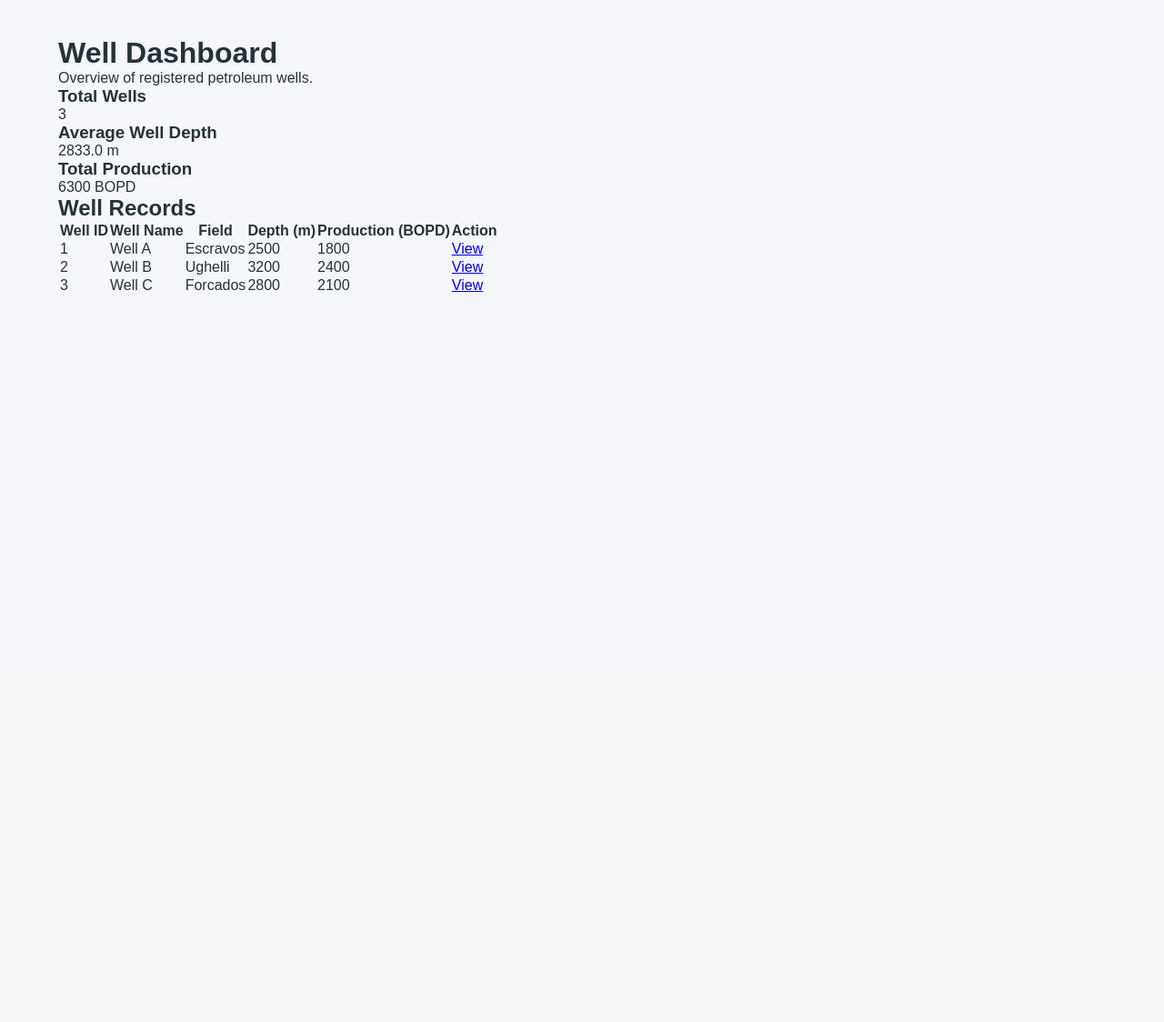
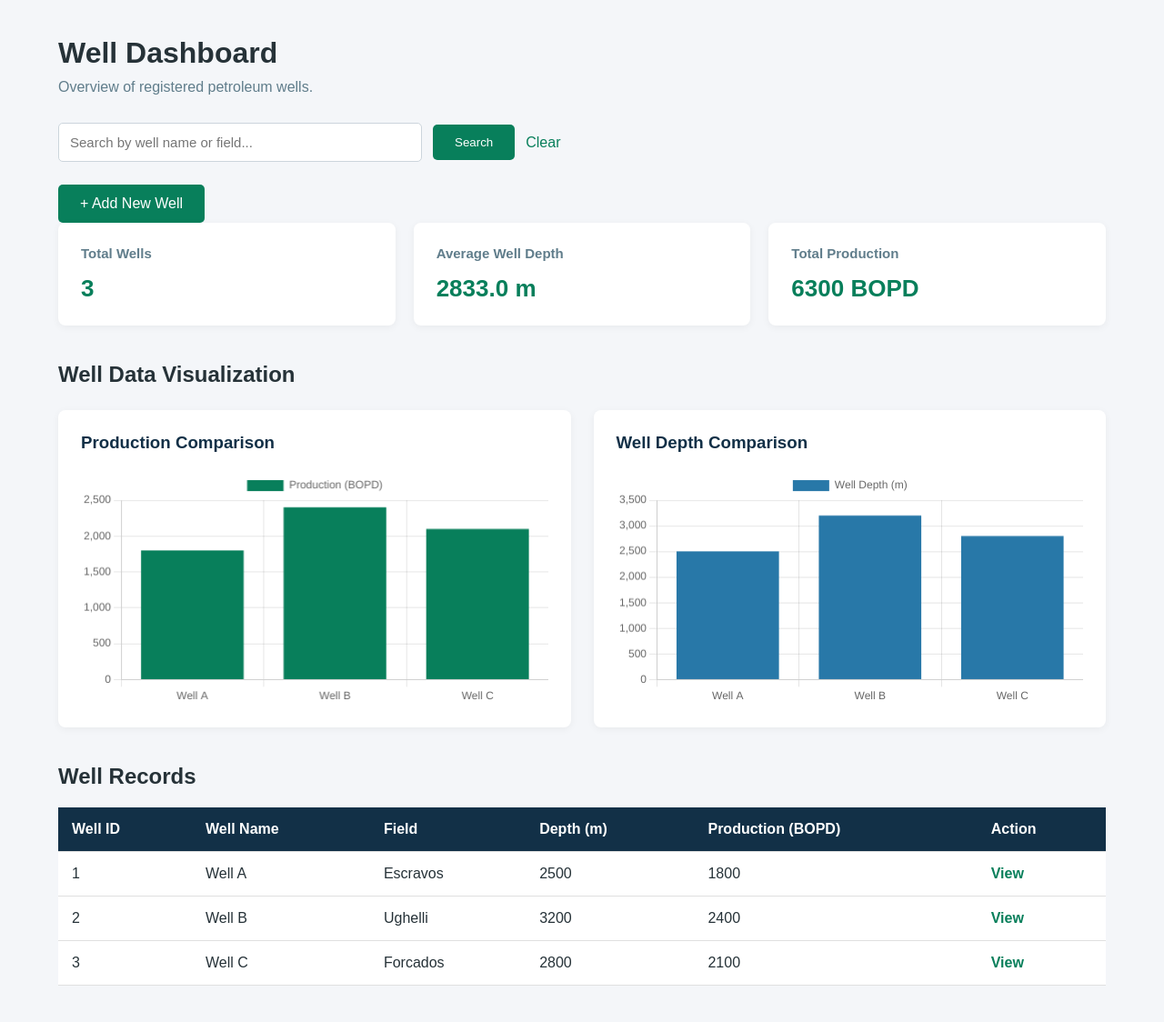
Before and after one commit to Tam-Davies/flask-ai-application-development, a Flask app: page /dashboard in a window 1280 px wide. Shown: the part 68-1192 px from the top of the page at 91% size. Before the commit the page ends 389 px from the top, so only its background shows below. Run offline with Flask 3, Linux system fonts and the light colour scheme.

Commit message:
Completed project two

```diff
--- a/flask-ai-application-development/02-flask-web-app/app.py
+++ b/flask-ai-application-development/02-flask-web-app/app.py
@@ -1,7 +1,17 @@
 
-from flask import Flask, render_template
+import os
+from dotenv import load_dotenv
+from flask import Flask, render_template, request, redirect, url_for, flash
+
+load_dotenv()
 
 app = Flask(__name__)
+app.secret_key = os.getenv("SECRET_KEY")
+
+if not app.secret_key:
+    raise RuntimeError("SECRET_KEY environment variable is not configured")
+
+
 
 wells = [
     {
@@ -35,7 +45,21 @@ def home():
 
 @app.route("/dashboard")
 def dashboard():
-    return render_template("dashboard.html", wells=wells)
+    search = request.args.get("search", "").strip().lower()
+
+    filtered_wells = [
+        well for well in wells
+        if search in well["name"].lower()
+        or search in well["field"].lower()
+    ]
+
+    return render_template(
+        "dashboard.html",
+        wells=filtered_wells,
+        all_wells=wells,
+        search=search
+    )
+
 
 
 @app.route("/well/<int:well_id>")
@@ -51,5 +75,46 @@ def well_details(well_id):
     return render_template("well_details.html", well=well)
 
 
+
+@app.route("/add-well", methods=["GET", "POST"])
+def add_well():
+
+    if request.method == "POST":
+
+        name = request.form.get("name", "").strip()
+        field = request.form.get("field", "").strip()
+        depth = request.form.get("depth_m", "").strip()
+        production = request.form.get("production_bopd", "").strip()
+
+        if not name or not field or not depth or not production:
+            flash("All fields are required.", "error")
+            return redirect(url_for("add_well"))
+
+        try:
+            depth = float(depth)
+            production = float(production)
+
+            if depth <= 0 or production < 0:
+                raise ValueError
+
+        except ValueError:
+            flash("Enter valid positive depth and non-negative production values.", "error")
+            return redirect(url_for("add_well"))
+
+        new_well = {
+            "id": max(w["id"] for w in wells) + 1,
+            "name": name,
+            "field": field,
+            "depth_m": depth,
+            "production_bopd": production
+        }
+
+        wells.append(new_well)
+
+        return redirect(url_for("dashboard"))
+
+    return render_template("add_well.html")
+
+
 if __name__ == "__main__":
     app.run(debug=True)
--- a/flask-ai-application-development/02-flask-web-app/static/css/style.css
+++ b/flask-ai-application-development/02-flask-web-app/static/css/style.css
@@ -57,3 +57,174 @@ main {
     border-radius: 5px;
     text-decoration: none;
 }
+
+
+
+.subtitle {
+    color: #607d8b;
+    margin: 10px 0 30px;
+}
+
+.stats {
+    display: grid;
+    grid-template-columns: repeat(3, 1fr);
+    gap: 20px;
+    margin-bottom: 40px;
+}
+
+.stat-card {
+    background: white;
+    padding: 25px;
+    border-radius: 8px;
+    box-shadow: 0 2px 8px rgba(0, 0, 0, 0.05);
+}
+
+.stat-card h3 {
+    color: #607d8b;
+    font-size: 15px;
+    margin-bottom: 15px;
+}
+
+.stat-card p {
+    font-size: 26px;
+    font-weight: bold;
+    color: #087f5b;
+}
+
+table {
+    width: 100%;
+    border-collapse: collapse;
+    background: white;
+    margin-top: 20px;
+}
+
+th, td {
+    padding: 15px;
+    text-align: left;
+    border-bottom: 1px solid #e0e0e0;
+}
+
+th {
+    background: #123047;
+    color: white;
+}
+
+tr:hover {
+    background: #f1f5f7;
+}
+
+td a {
+    color: #087f5b;
+    text-decoration: none;
+    font-weight: bold;
+}
+
+
+.details-card {
+    background: white;
+    padding: 30px;
+    border-radius: 10px;
+    margin: 25px 0;
+    max-width: 650px;
+    box-shadow: 0 2px 8px rgba(0, 0, 0, 0.05);
+}
+
+.detail-item {
+    display: flex;
+    justify-content: space-between;
+    padding: 18px 0;
+    border-bottom: 1px solid #e0e0e0;
+}
+
+.detail-item:last-child {
+    border-bottom: none;
+}
+
+.detail-item span {
+    color: #607d8b;
+}
+
+.detail-item strong {
+    color: #123047;
+}
+
+
+form label {
+    display: block;
+    margin: 18px 0 8px;
+    font-weight: bold;
+}
+
+form input {
+    width: 100%;
+    padding: 12px;
+    border: 1px solid #ccd5dc;
+    border-radius: 5px;
+    font-size: 15px;
+}
+
+form button {
+    border: none;
+    cursor: pointer;
+    margin-top: 25px;
+}
+
+.message {
+    padding: 12px;
+    border-radius: 5px;
+    margin-bottom: 15px;
+}
+
+.message.error {
+    background: #ffe3e3;
+    color: #c92a2a;
+}
+
+
+.search-form {
+    display: flex;
+    gap: 12px;
+    align-items: center;
+    margin: 25px 0;
+}
+
+.search-form input {
+    max-width: 400px;
+}
+
+.search-form button {
+    margin-top: 0;
+}
+
+.search-form a {
+    color: #087f5b;
+    text-decoration: none;
+}
+
+
+
+.charts-container {
+    display: grid;
+    grid-template-columns: repeat(2, minmax(0, 1fr));
+    gap: 25px;
+    margin: 25px 0 40px;
+}
+
+.chart-card {
+    background: white;
+    padding: 25px;
+    border-radius: 8px;
+    box-shadow: 0 2px 8px rgba(0, 0, 0, 0.05);
+    min-width: 0;
+}
+
+.chart-card h3 {
+    margin-bottom: 20px;
+    color: #123047;
+}
+
+@media (max-width: 768px) {
+    .charts-container {
+        grid-template-columns: 1fr;
+    }
+}
--- a/flask-ai-application-development/02-flask-web-app/templates/dashboard.html
+++ b/flask-ai-application-development/02-flask-web-app/templates/dashboard.html
@@ -8,26 +8,71 @@
 <h1>Well Dashboard</h1>
 <p class="subtitle">Overview of registered petroleum wells.</p>
 
+<!-- Search Form -->
+<form method="GET" action="{{ url_for('dashboard') }}" class="search-form">
+
+    <input
+        type="text"
+        name="search"
+        placeholder="Search by well name or field..."
+        value="{{ search }}"
+    >
+
+    <button type="submit" class="btn">Search</button>
+
+    <a href="{{ url_for('dashboard') }}">Clear</a>
+
+</form>
+
+<!-- Add New Well -->
+<a href="{{ url_for('add_well') }}" class="btn">
+    + Add New Well
+</a>
+
+<!-- Dashboard Statistics -->
 <div class="stats">
+
     <div class="stat-card">
         <h3>Total Wells</h3>
-        <p>{{ wells|length }}</p>
+        <p>{{ all_wells|length }}</p>
     </div>
 
     <div class="stat-card">
         <h3>Average Well Depth</h3>
-        <p>{{ (wells|sum(attribute='depth_m') / wells|length)|round(0) }} m</p>
+        <p>
+            {{ (all_wells|sum(attribute='depth_m') / all_wells|length)|round(0) }} m
+        </p>
     </div>
 
     <div class="stat-card">
         <h3>Total Production</h3>
-        <p>{{ wells|sum(attribute='production_bopd') }} BOPD</p>
+        <p>{{ all_wells|sum(attribute='production_bopd') }} BOPD</p>
     </div>
+
 </div>
 
+<!-- Well Production and Depth Charts -->
+<h2>Well Data Visualization</h2>
+
+<div class="charts-container">
+
+    <div class="chart-card">
+        <h3>Production Comparison</h3>
+        <canvas id="productionChart"></canvas>
+    </div>
+
+    <div class="chart-card">
+        <h3>Well Depth Comparison</h3>
+        <canvas id="depthChart"></canvas>
+    </div>
+
+</div>
+
+<!-- Well Records Table -->
 <h2>Well Records</h2>
 
 <table>
+
     <thead>
         <tr>
             <th>Well ID</th>
@@ -40,21 +85,86 @@
     </thead>
 
     <tbody>
+
         {% for well in wells %}
+
         <tr>
             <td>{{ well.id }}</td>
             <td>{{ well.name }}</td>
             <td>{{ well.field }}</td>
             <td>{{ well.depth_m }}</td>
             <td>{{ well.production_bopd }}</td>
+
             <td>
                 <a href="{{ url_for('well_details', well_id=well.id) }}">
                     View
                 </a>
             </td>
         </tr>
+
+        {% else %}
+
+        <tr>
+            <td colspan="6">No matching wells found.</td>
+        </tr>
+
         {% endfor %}
+
     </tbody>
+
 </table>
 
+<!-- Chart.js Library -->
+<script src="https://cdn.jsdelivr.net/npm/chart.js"></script>
+
+<script>
+    const wellNames = {{ all_wells | map(attribute='name') | list | tojson }};
+    const productionData = {{ all_wells | map(attribute='production_bopd') | list | tojson }};
+    const depthData = {{ all_wells | map(attribute='depth_m') | list | tojson }};
+
+    // Production Chart
+    new Chart(document.getElementById('productionChart'), {
+        type: 'bar',
+        data: {
+            labels: wellNames,
+            datasets: [{
+                label: 'Production (BOPD)',
+                data: productionData,
+                backgroundColor: '#087f5b'
+            }]
+        },
+        options: {
+            responsive: true,
+            maintainAspectRatio: true,
+            plugins: {
+                legend: {
+                    display: true
+                }
+            }
+        }
+    });
+
+    // Well Depth Chart
+    new Chart(document.getElementById('depthChart'), {
+        type: 'bar',
+        data: {
+            labels: wellNames,
+            datasets: [{
+                label: 'Well Depth (m)',
+                data: depthData,
+                backgroundColor: '#2878a8'
+            }]
+        },
+        options: {
+            responsive: true,
+            maintainAspectRatio: true,
+            plugins: {
+                legend: {
+                    display: true
+                }
+            }
+        }
+    });
+</script>
+
 {% endblock %}
```
Also changed, not shown: flask-ai-application-development/02-flask-web-app/templates/add_well.html (added, +41 -0 lines), flask-ai-application-development/02-flask-web-app/templates/well_details.html (+44 -0 lines), requirements.txt (added, +18 -0 lines), 7 other files.
